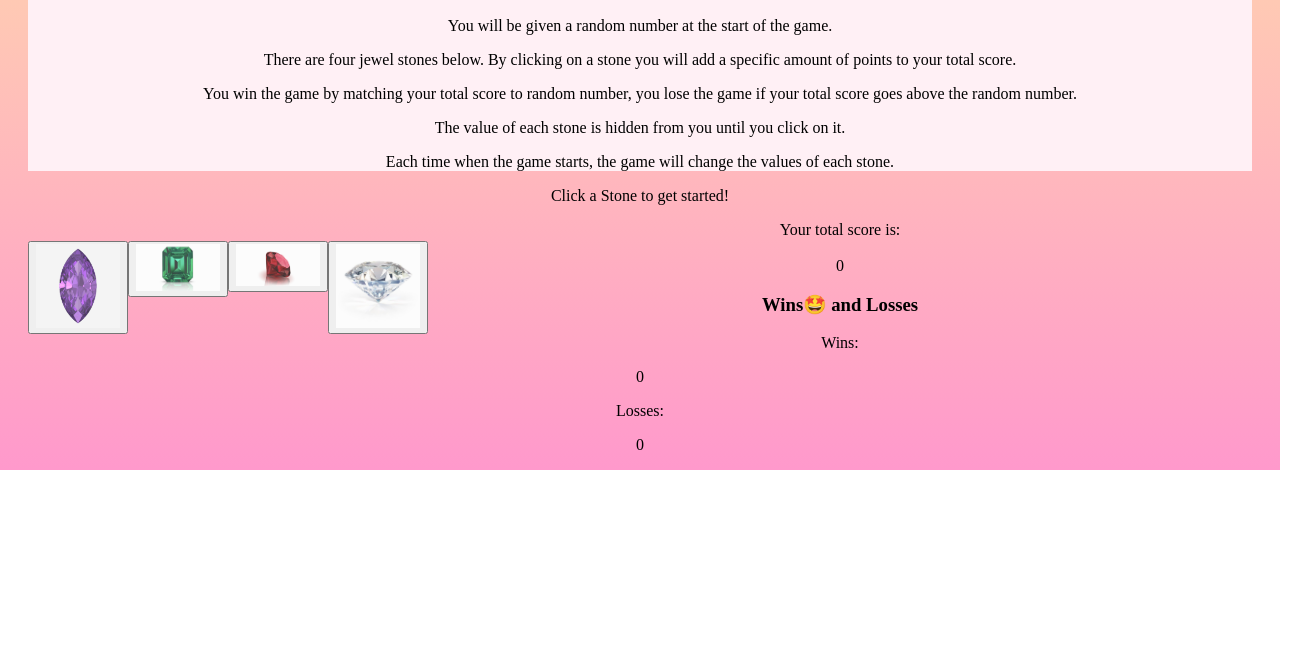
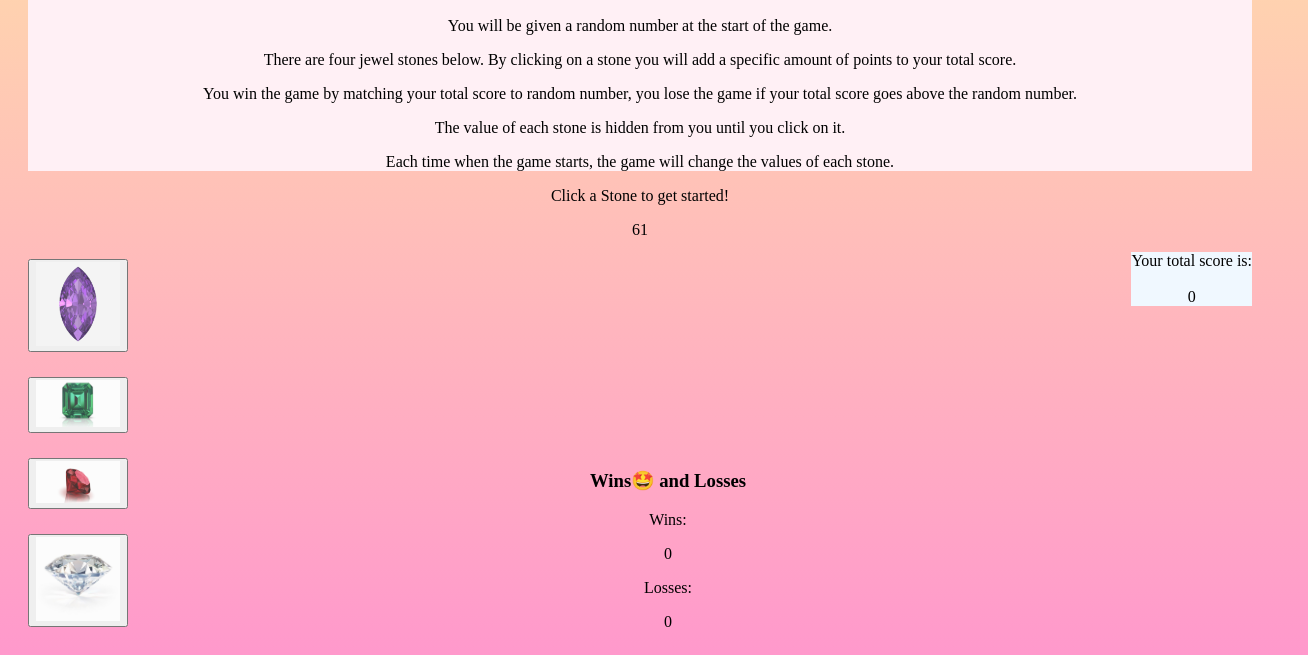
Before and after one commit to Tayaj718/Unit-4-Game-Crystals, a plain HTML site: page index.html in a window 1280 px wide. Shown: the part 523-1178 px from the top of the page, 1308 px wide, since content can reach past the window. Before the commit the page ends 993 px from the top, so only its background shows below. Drawn offline with nearby package versions, Linux system fonts and the light colour scheme.

Commit message:
added Jquery CDN link to html

```diff
--- a/assets/css/style.css
+++ b/assets/css/style.css
@@ -18,15 +18,28 @@ body {
     background-color: lavenderblush;
 }
 
+.total-score {
+    background-color: aliceblue;
+    position: relative;
+    float: right;
+    margin-top: -200px;
+}
+.wins-loses {
+
+    width: 100px;
+    overflow: auto;
+    width: 80em;
+    margin-top: -200px;
+
+}
 .resize {
     position: relative;
-    float: left;
     width: 100px;
     margin: 20px 0 25px;
     overflow: auto;
   }
 
-  .resize img {
+.resize img {
     width: 100%;
     border: 0 none;
     opacity: 0.8;
--- a/assets/javascript/game.js
+++ b/assets/javascript/game.js
@@ -2,24 +2,24 @@ $(document).ready(function() {
     //INSERT NUMBER ARRAYS
     //MAKE IT RANDOM
 
-    let randNumber = Math.floor(Math.random() * ((120 - 19) + 1) + 19);
+    var randNumber = Math.floor(Math.random() * ((120 - 19) + 1) + 19);
 
     $('#randNum').html(randNumber);
 
 
     //each gemstone has a hidden value
 
-    let amethyst = Math.floor(Math.random() * 12) + 1;
-    let emerald = Math.floor(Math.random() * 12) + 1;
-    let ruby = Math.floor(Math.random() * 12) + 1;
-    let diamond = Math.floor(Math.random() * 12) + 1;
+    var amethyst = Math.floor(Math.random() * 12) + 1;
+    var emerald = Math.floor(Math.random() * 12) + 1;
+    var ruby = Math.floor(Math.random() * 12) + 1;
+    var diamond = Math.floor(Math.random() * 12) + 1;
 
     //player clicks the jewel to display value's total score
 
-    let wins = 0;
-    let losses = 0;
+    var wins = 0;
+    var losses = 0;
 
-    let totalScore = 0;
+    var totalScore = 0;
     $('#totalScore').text(totalScore);
 
     //IDK HOW TO CONSOLE LOG
@@ -84,7 +84,7 @@ $(document).ready(function() {
     $('#diamond').click(() => {
         totalScore = totalScore + diamond;
         $('#totalScore').text(totalScore);
-        if (totScore === randNumber) {
+        if (totalScore === randNumber) {
             win();
             reset();
             resetTwo();
--- a/index.html
+++ b/index.html
@@ -7,6 +7,7 @@
         <meta name="viewport" content="width=device-width, initial-scale=1">
         <link rel="stylesheet" href="assets/css/style.css">
         <link rel="stylesheet" href="assets/css/reset.css">
+        <script src="https://ajax.googleapis.com/ajax/libs/jquery/3.4.1/jquery.min.js"></script>
     </head>
 
     <body>
@@ -63,8 +64,9 @@
                         <div id="totalScore">0</div>
                     </div>
                 <!--ADD WINS HERE-->
+                <div class="wins-loses">
                 <h3 class="section-title">Wins🤩 and Losses</h3>
-                <div class="wins-loses">
+
                         <p>Wins:</p>
                         <p id="wins">0</p>
                         <p>Losses:</p>
```
